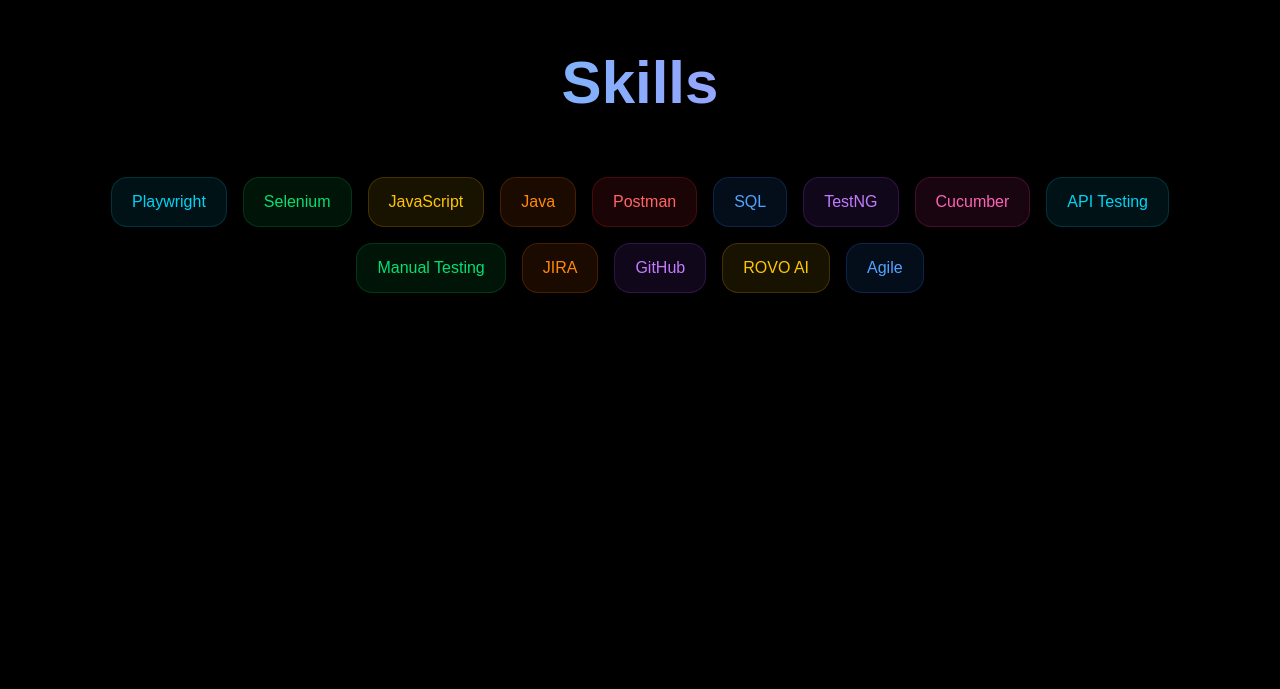
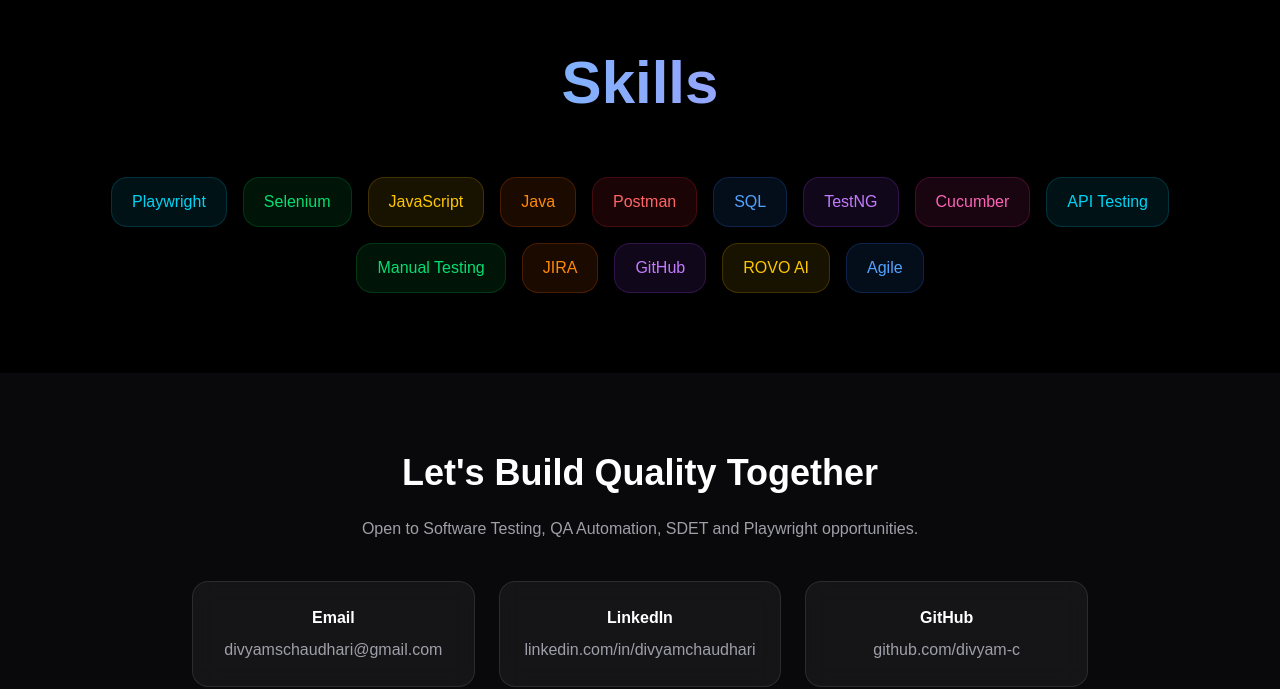
Before and after one commit to divyam-c/divyam-portfolio, a Next.js app: page / in a window 1280 px wide. Shown: the part 3529-4218 px from the top of the page. Built offline with nearby package versions, Linux system fonts and the light colour scheme.

Commit message:
Changed skills section

```diff
--- a/app/page.tsx
+++ b/app/page.tsx
@@ -390,7 +390,7 @@
    {/* Skills Section */}
 <section
   id="skills"
-  className="min-h-screen bg-black text-white px-6 py-20"
+  className="bg-black text-white px-6 py-20"
 >
   <div className="max-w-6xl mx-auto">
 
```
